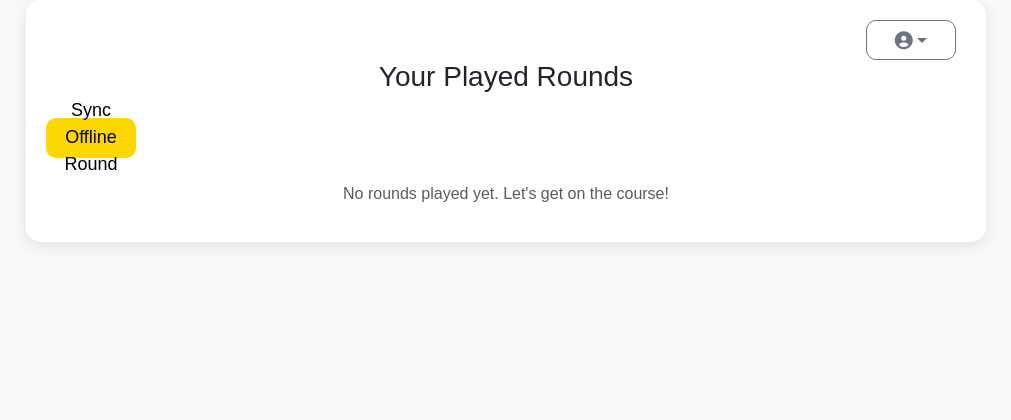
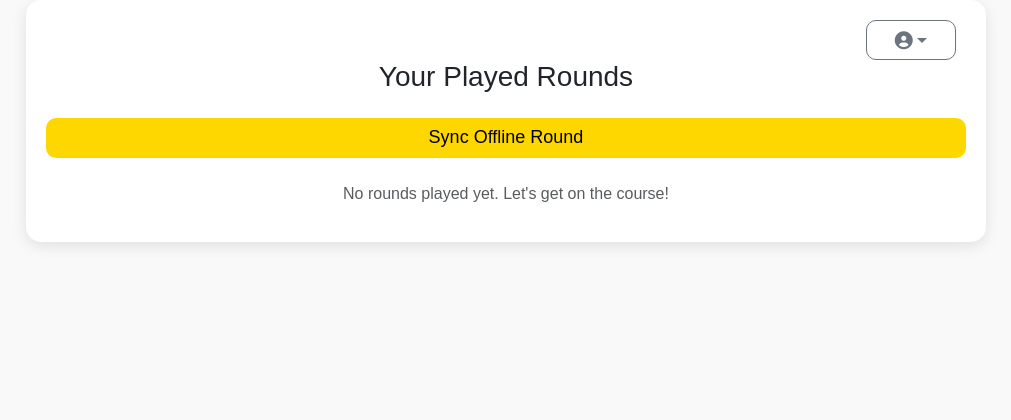
Before and after one commit to kingwalius/golfwebApp, a Flask app: page /user_rounds in a window 1280 px wide. Shown: the top 420 px of the page, without its empty margins (134-1145 px from the left). Run offline with Flask 3, Linux system fonts and the light colour scheme; the visitor is signed in with stand-in values (Sample User, id 1); data that the repository does not hold is empty; some libraries are stand-ins or nearby versions.

Commit message:
offline mode

```diff
--- a/templates/user_rounds.html
+++ b/templates/user_rounds.html
@@ -59,7 +59,7 @@
     <!-- Rounds Section -->
     <h3 class="text-center">Your Played Rounds</h3>
     <div class="my-4 text-center">
-        <button class="btn btn-masters-gold" onclick="syncOfflineScore()">Sync Offline Round</button>
+        <button class="btn btn-masters-gold w-100 py-2" onclick="syncOfflineScore()">Sync Offline Round</button>
         <div id="sync-status" class="mt-2 text-center"></div>
       </div>
     {% if rounds %}
```
